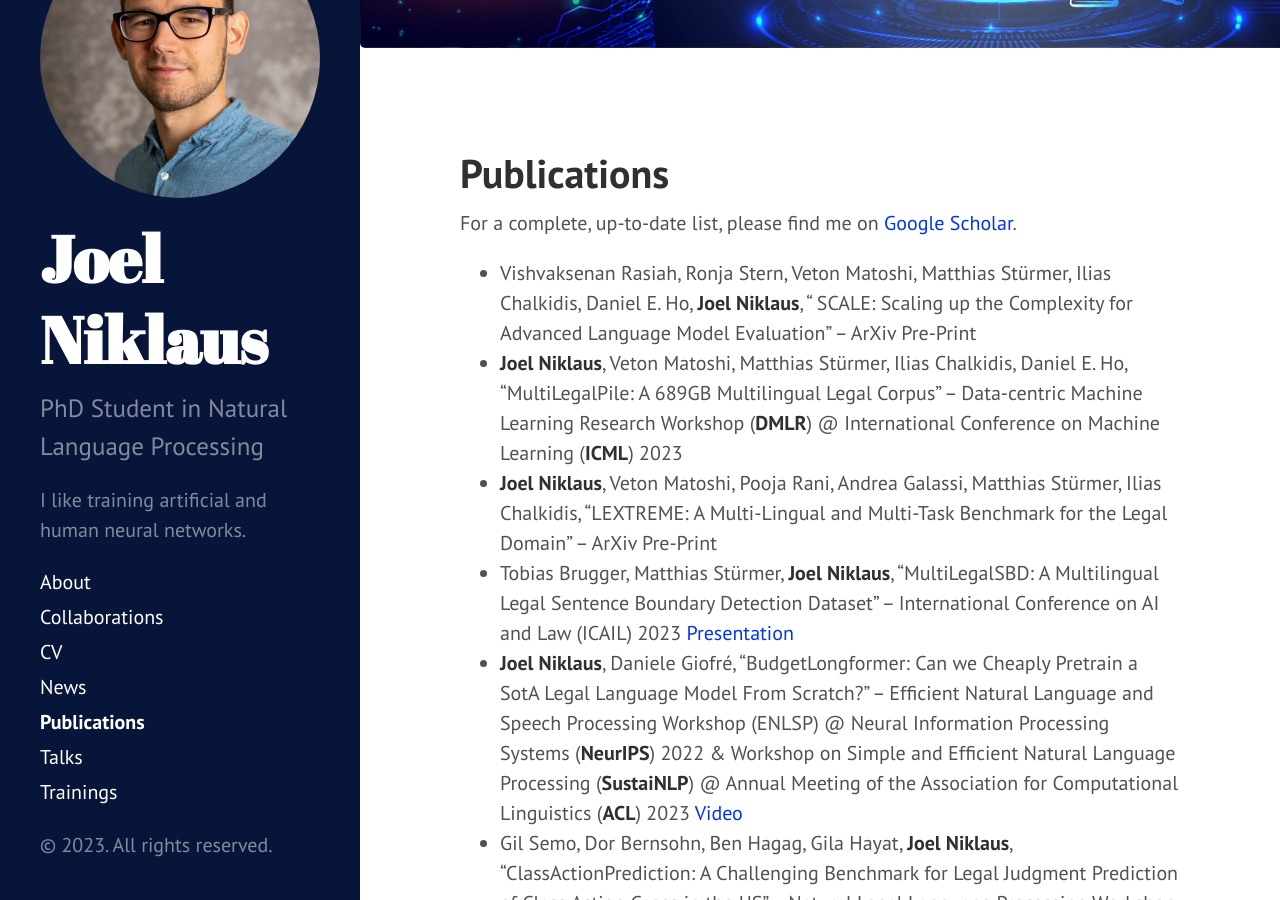
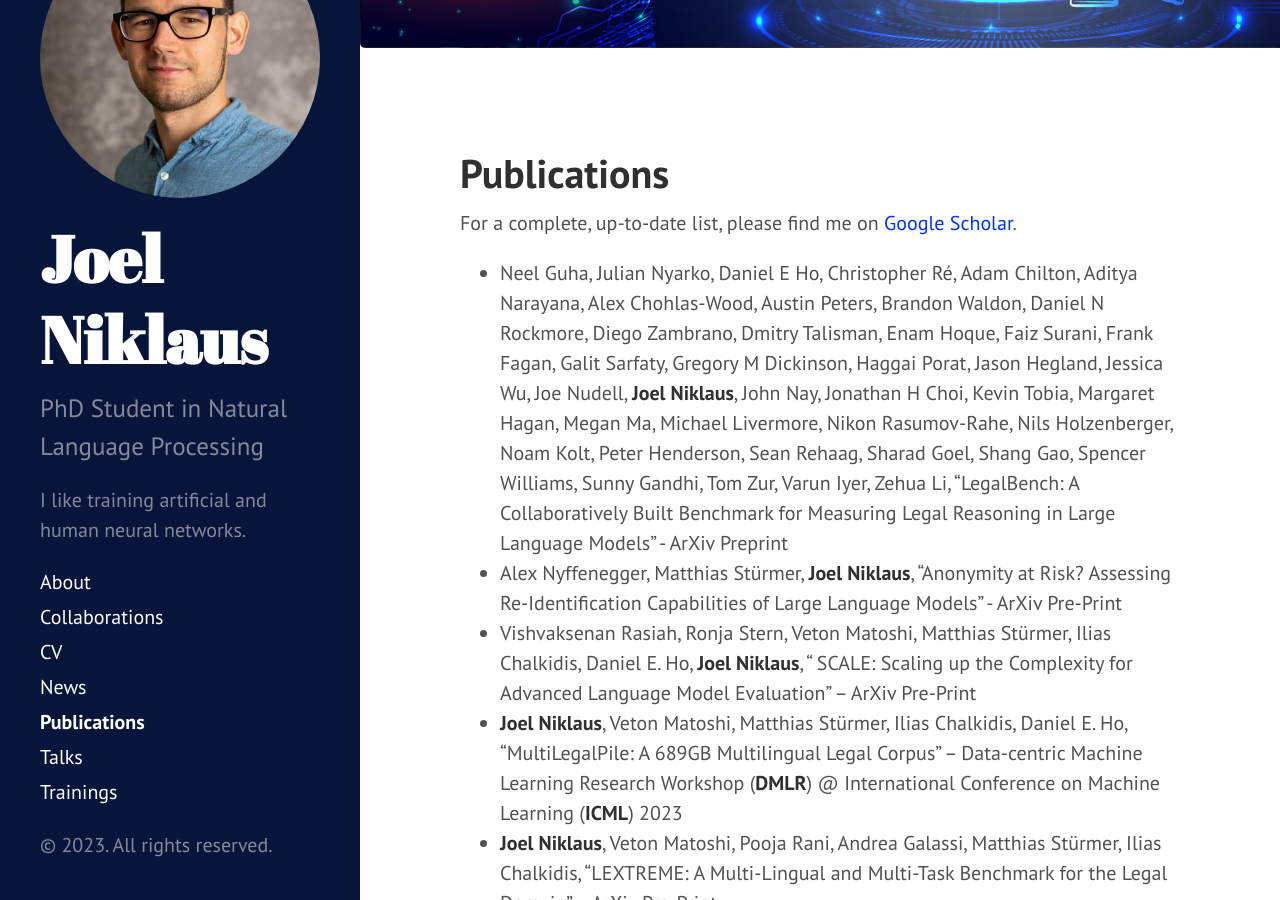
Before and after one commit to JoelNiklaus/joelniklaus.github.io, a Jekyll site: the page built from _pages/publications.md, in a window 1280 px wide and 900 px high, scrolled down 273 px. Built offline with Jekyll 4.4.1, drawn with Linux system fonts in a browser that asks for light colours; a style sheet for code colours, icons or effects is not loaded.

Commit message:
updated publications and collaborations

```diff
--- a/_pages/publications.md
+++ b/_pages/publications.md
@@ -8,6 +8,15 @@ title: Publications
 For a complete, up-to-date list, please find me
 on [Google Scholar](https://scholar.google.com/citations?user=qJ8iricAAAAJ).
 
+* Neel Guha, Julian Nyarko, Daniel E Ho, Christopher Ré, Adam Chilton, Aditya Narayana, Alex Chohlas-Wood, Austin
+  Peters, Brandon Waldon, Daniel N Rockmore, Diego Zambrano, Dmitry Talisman, Enam Hoque, Faiz Surani, Frank Fagan,
+  Galit Sarfaty, Gregory M Dickinson, Haggai Porat, Jason Hegland, Jessica Wu, Joe Nudell, **Joel Niklaus**, John Nay,
+  Jonathan H Choi, Kevin Tobia, Margaret Hagan, Megan Ma, Michael Livermore, Nikon Rasumov-Rahe, Nils Holzenberger, Noam
+  Kolt, Peter Henderson, Sean Rehaag, Sharad Goel, Shang Gao, Spencer Williams, Sunny Gandhi, Tom Zur, Varun Iyer, Zehua
+  Li, "LegalBench: A Collaboratively Built Benchmark for Measuring Legal Reasoning in Large Language Models" - ArXiv
+  Preprint
+* Alex Nyffenegger, Matthias Stürmer, **Joel Niklaus**, "Anonymity at Risk? Assessing Re-Identification Capabilities of
+  Large Language Models" - ArXiv Pre-Print
 * Vishvaksenan Rasiah, Ronja Stern, Veton Matoshi, Matthias Stürmer, Ilias Chalkidis, Daniel E. Ho, **Joel Niklaus**, "
   SCALE: Scaling up the Complexity for Advanced Language Model Evaluation" – ArXiv Pre-Print
 * **Joel Niklaus**, Veton Matoshi, Matthias Stürmer, Ilias Chalkidis, Daniel E. Ho, "MultiLegalPile: A 689GB
```
Also changed, not shown: _pages/collaborations.md (+2 -2 lines).
